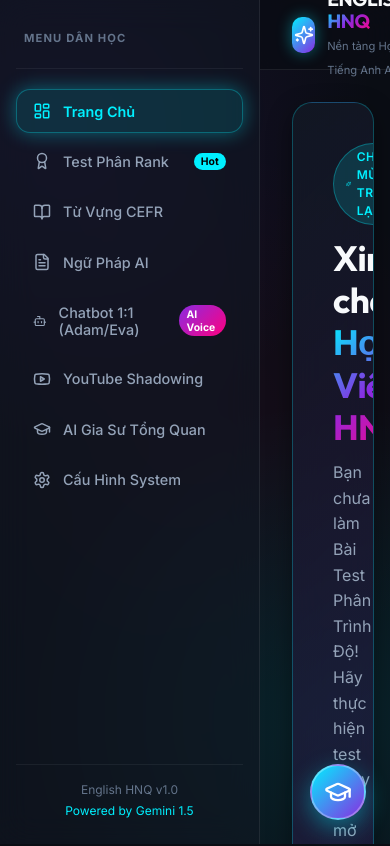
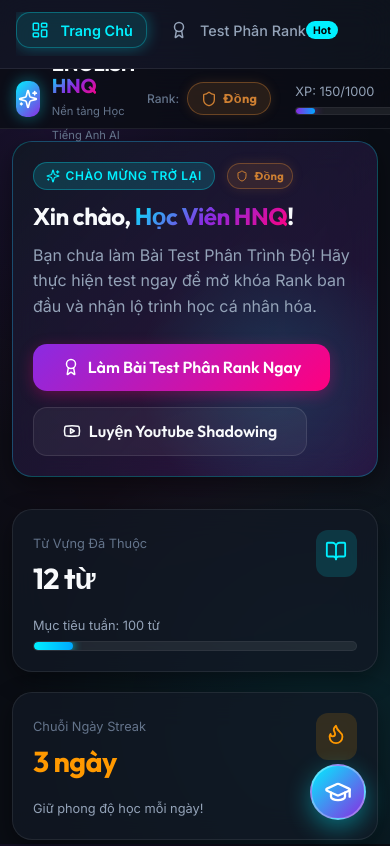
Before and after one commit to hoquan2007/EnglishHNQ, a React (Vite) app: page / in a window 390 px wide. Shown: the top 846 px of the page. Built offline with nearby package versions, Linux system fonts and the light colour scheme.

Commit message:
feat(phase6): complete testing, responsive optimization, API key fallback, and final release

```diff
--- a/src/components/layout/Sidebar.tsx
+++ b/src/components/layout/Sidebar.tsx
@@ -37,6 +37,7 @@
 
   return (
     <aside
+      className="sidebar"
       style={{
         width: '260px',
         backgroundColor: 'rgba(18, 24, 36, 0.6)',
@@ -50,7 +51,7 @@
         top: 0
       }}
     >
-      <div style={{ padding: '0 0.5rem 1.25rem 0.5rem', borderBottom: '1px solid rgba(255, 255, 255, 0.06)', marginBottom: '1.25rem' }}>
+      <div className="sidebar-header" style={{ padding: '0 0.5rem 1.25rem 0.5rem', borderBottom: '1px solid rgba(255, 255, 255, 0.06)', marginBottom: '1.25rem' }}>
         <span style={{ fontSize: '0.7rem', textTransform: 'uppercase', letterSpacing: '0.1em', color: 'var(--text-muted)', fontWeight: 700 }}>
           MENU DÂN HỌC
         </span>
@@ -117,7 +118,7 @@
       </nav>
 
       {/* Footer Info */}
-      <div style={{ paddingTop: '1rem', borderTop: '1px solid rgba(255, 255, 255, 0.06)', fontSize: '0.75rem', color: 'var(--text-muted)', textAlign: 'center' }}>
+      <div className="sidebar-footer" style={{ paddingTop: '1rem', borderTop: '1px solid rgba(255, 255, 255, 0.06)', fontSize: '0.75rem', color: 'var(--text-muted)', textAlign: 'center' }}>
         <p>English HNQ v1.0</p>
         <p style={{ marginTop: '0.2rem', color: 'var(--accent-cyan)' }}>Powered by Gemini 1.5</p>
       </div>
--- a/src/index.css
+++ b/src/index.css
@@ -250,3 +250,78 @@
   margin: 0 auto;
   width: 100%;
 }
+
+/* Responsive Styles for Tablet & Mobile */
+@media (max-width: 900px) {
+  .app-container {
+    flex-direction: column;
+  }
+
+  .sidebar {
+    width: 100% !important;
+    height: auto !important;
+    position: relative !important;
+    border-right: none !important;
+    border-bottom: 1px solid var(--glass-border) !important;
+    padding: 0.75rem 1rem !important;
+  }
+
+  .sidebar nav {
+    flex-direction: row !important;
+    overflow-x: auto !important;
+    padding-bottom: 0.5rem;
+    gap: 0.5rem !important;
+    -webkit-overflow-scrolling: touch;
+  }
+
+  .sidebar nav button {
+    white-space: nowrap !important;
+    padding: 0.5rem 0.85rem !important;
+    flex-shrink: 0;
+  }
+
+  .sidebar .sidebar-footer {
+    display: none !important;
+  }
+
+  .sidebar .sidebar-header {
+    display: none !important;
+  }
+
+  .main-content {
+    height: auto !important;
+    min-height: calc(100vh - 60px);
+  }
+
+  .page-container {
+    padding: 1rem;
+  }
+
+  header {
+    padding: 0 1rem !important;
+    height: 60px !important;
+  }
+}
+
+@media (max-width: 600px) {
+  .page-container {
+    padding: 0.75rem;
+  }
+
+  h1 {
+    font-size: 1.5rem !important;
+  }
+
+  h2 {
+    font-size: 1.25rem !important;
+  }
+
+  .glass-panel {
+    padding: 1.25rem !important;
+  }
+
+  .btn-primary, .btn-secondary, .btn-gradient {
+    padding: 0.5rem 1rem !important;
+    font-size: 0.85rem !important;
+  }
+}
```
Also changed, not shown: 1 other file (tests, documents, lock files or other folders).
